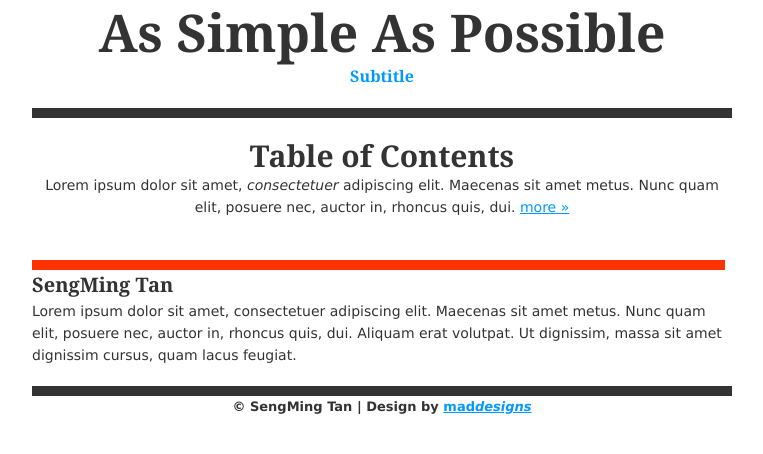
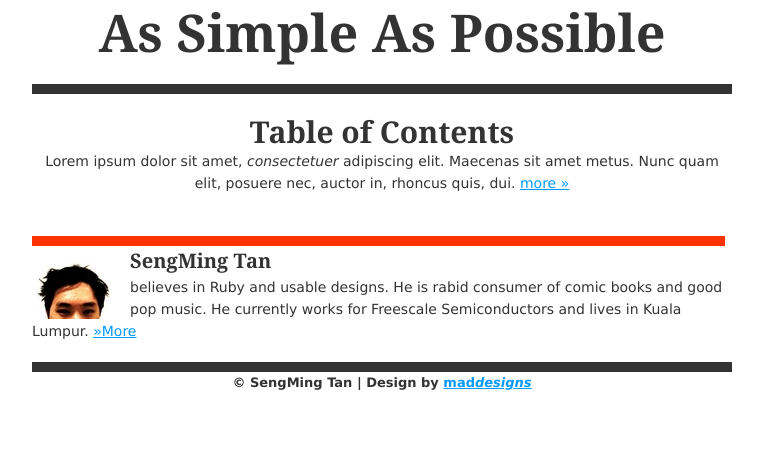
Before and after one commit to tansengming/tansengming.github.com, a Jekyll site: the page built from index.html, in a window 1280 px wide. Shown: the top 454 px of the page, without its empty margins (258-1021 px from the left). Built offline with Jekyll 4.4.1, drawn with Linux system fonts in a browser that asks for light colours; Markdown is read by kramdown in place of the engine named in the settings.

Commit message:
profile now done

```diff
--- a/_layouts/default.html
+++ b/_layouts/default.html
@@ -10,7 +10,6 @@
 <div class="header">
   <div class="topl">
     <h1>As Simple As Possible</h1>
-    <h3>Subtitle</h3>
   </div>
 </div>
 <div class="row1">
@@ -22,9 +21,19 @@
 <div class="row3">
 <div class="row3l">
 <div class="row3ll">
-  <h2>SengMing Tan</h2>
-  Lorem ipsum dolor sit amet, consectetuer adipiscing elit. Maecenas sit amet metus. Nunc quam elit, posuere nec, auctor in, rhoncus quis, dui. Aliquam erat volutpat. Ut dignissim, massa sit amet dignissim cursus, quam lacus feugiat.
+  <div style='float: left; padding: 0 20px 0 5px;'>
+    <img src='/images/profile_small.jpg'>
   </div>
+  <div>
+    <h2>SengMing Tan</h2>
+    believes in Ruby and usable designs.
+    He is rabid consumer of comic books and good pop music.
+    He currently works for Freescale Semiconductors and lives in Kuala Lumpur.
+    <a href='#'>
+      &raquo;More
+    </a>
+  </div>
+</div>
 </div>
 </div>
 <br clear="all" />
```
Also changed, not shown: images/profile_small.jpg (added), index.html (line endings or trailing spaces).
